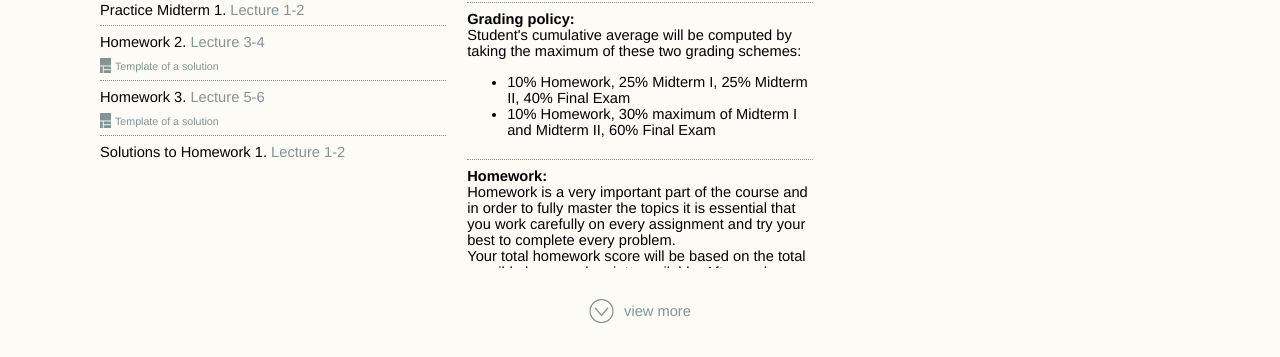
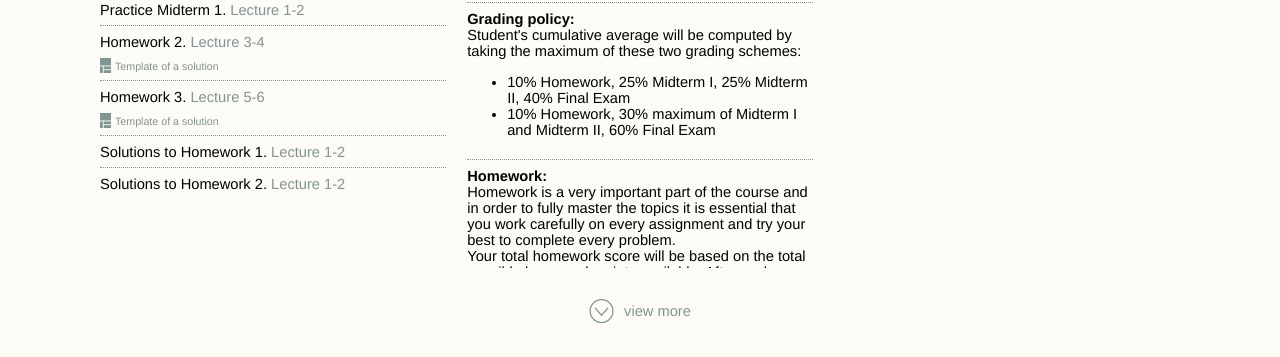
Before and after one commit to alexanderknop/alexanderknop.github.io, a Jekyll site: the page built from teaching/ucsd/160b/2020/winter/index.html, in a window 1280 px wide. Shown: the part 757-1114 px from the top of the page. Built offline with Jekyll 4.4.1, drawn with Linux system fonts in a browser that asks for light colours; nearby versions of some CDN libraries.

Commit message:
Add solutions to homework 2 ucsd/160b

```diff
--- a/teaching/ucsd/160b/2020/winter/links.html
+++ b/teaching/ucsd/160b/2020/winter/links.html
@@ -32,3 +32,8 @@
 
 
 </li>
+<li>
+		Solutions to Homework 2. <a href="assets/homework_solutions_2.pdf"> Lecture 1-2 </a>
+
+
+</li>
```
Also changed, not shown: 6 other files.
